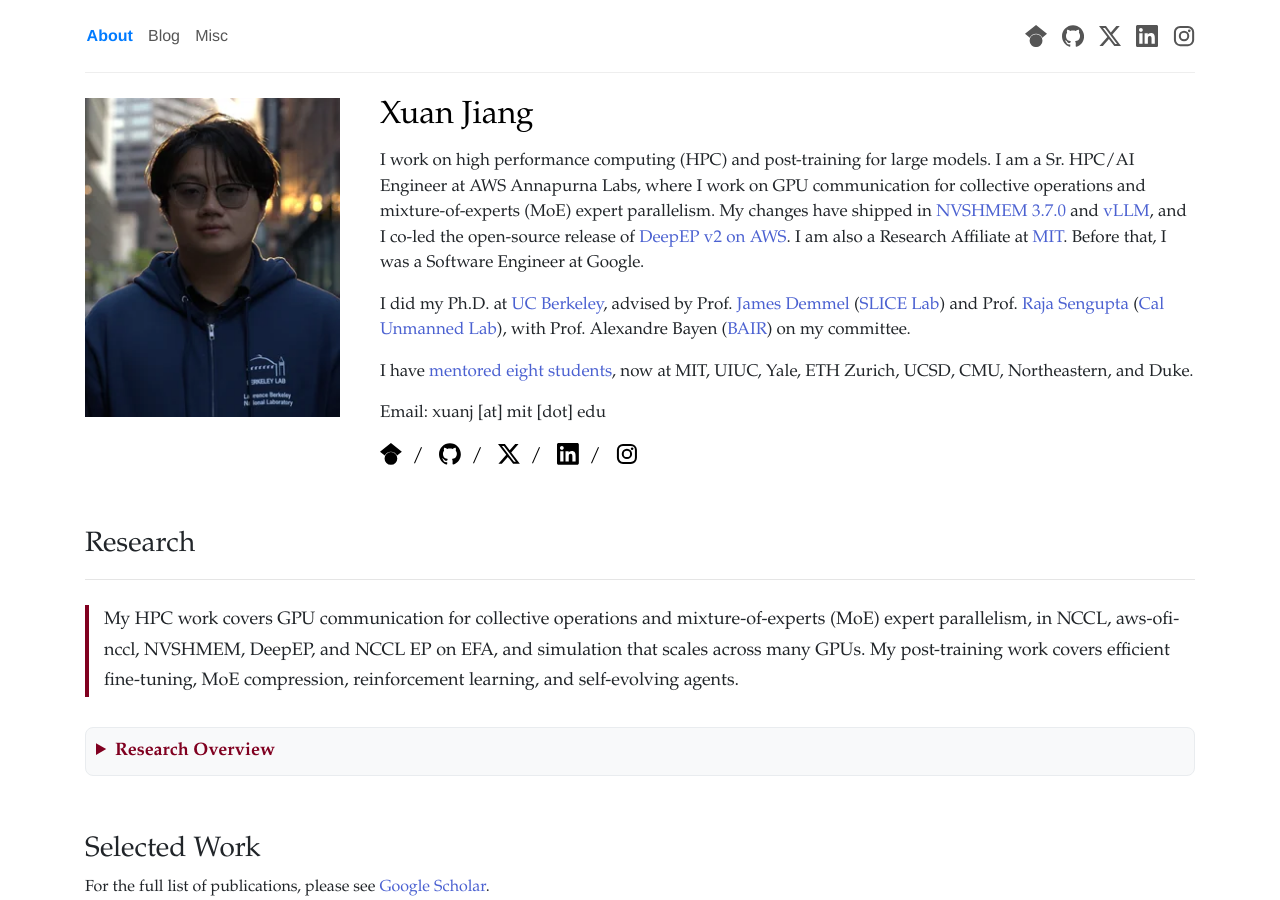
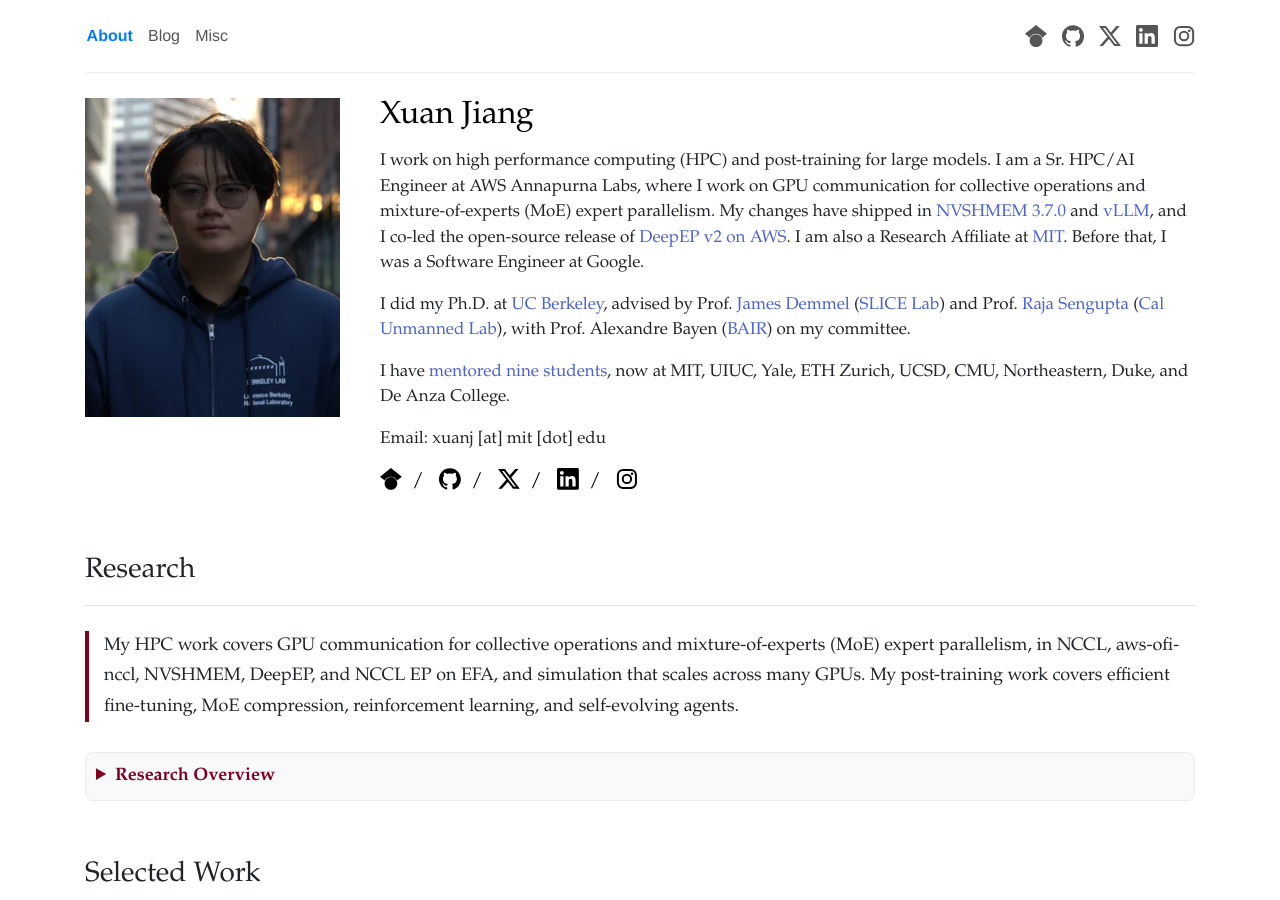
Before and after one commit to Xuan-1998/Xuan-1998.github.io, a Jekyll site: the page built from index.html, in a window 1280 px wide and 900 px high. Built offline with Jekyll 4.4.1, drawn with Linux system fonts in a browser that asks for light colours; some of the changed text lies outside the part shown.

Commit message:
Add Cy Xie to the mentees

```diff
--- a/_data/profile.yml
+++ b/_data/profile.yml
@@ -72,3 +72,6 @@
   - name: Jieying Zhang
     url: https://www.linkedin.com/in/jz560/
     now: Duke, ECE master's
+  - name: Cy Xie
+    url: https://air.berkeley.edu/cy-xie/
+    now: De Anza College, CS undergraduate
--- a/_data/text.yml
+++ b/_data/text.yml
@@ -12,7 +12,7 @@
   bio:
     - I work on high performance computing (HPC) and post-training for large models. I am a Sr. HPC/AI Engineer at AWS Annapurna Labs, where I work on GPU communication for collective operations and mixture-of-experts (MoE) expert parallelism. My changes have shipped in <a href="https://docs.nvidia.com/nvshmem/release-notes-install-guide/release-notes/release-3700.html" target="_blank" rel="noopener">NVSHMEM 3.7.0</a> and <a href="https://github.com/vllm-project/vllm/pull/53008" target="_blank" rel="noopener">vLLM</a>, and I co-led the open-source release of <a href="https://github.com/amazon-contributing/DeepEP" target="_blank" rel="noopener">DeepEP v2 on AWS</a>. I am also a Research Affiliate at <a href="https://mobility.mit.edu/biblio-author/xuan-jiang/" target="_blank" rel="noopener">MIT</a>. Before that, I was a Software Engineer at Google.
     - I did my Ph.D. at <a href="https://www.berkeley.edu/" target="_blank" rel="noopener">UC Berkeley</a>, advised by Prof. <a href="https://people.eecs.berkeley.edu/~demmel/" target="_blank" rel="noopener">James Demmel</a> (<a href="https://slice.eecs.berkeley.edu/" target="_blank" rel="noopener">SLICE Lab</a>) and Prof. <a href="https://ce.berkeley.edu/people/faculty/sengupta" target="_blank" rel="noopener">Raja Sengupta</a> (<a href="http://unmanned.berkeley.edu/" target="_blank" rel="noopener">Cal Unmanned Lab</a>), with Prof. Alexandre Bayen (<a href="https://bair.berkeley.edu/" target="_blank" rel="noopener">BAIR</a>) on my committee.
-    - I have <a href="#mentoring">mentored eight students</a>, now at MIT, UIUC, Yale, ETH Zurich, UCSD, CMU, Northeastern, and Duke.
+    - I have <a href="#mentoring">mentored nine students</a>, now at MIT, UIUC, Yale, ETH Zurich, UCSD, CMU, Northeastern, Duke, and De Anza College.
   email: "Email: xuanj [at] mit [dot] edu"
 
 research:
```
